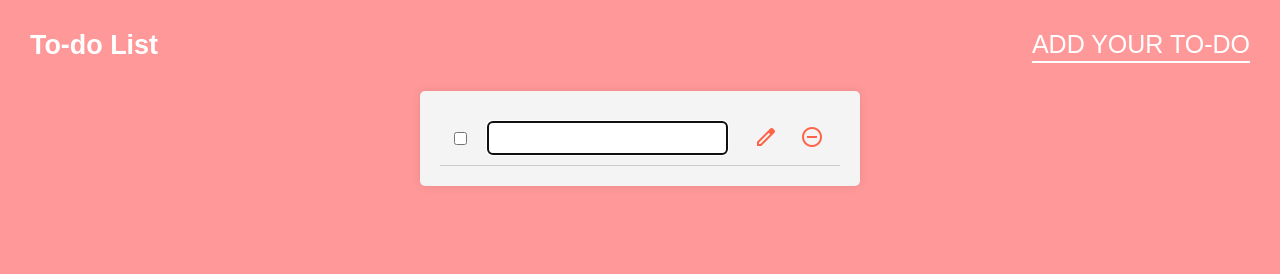
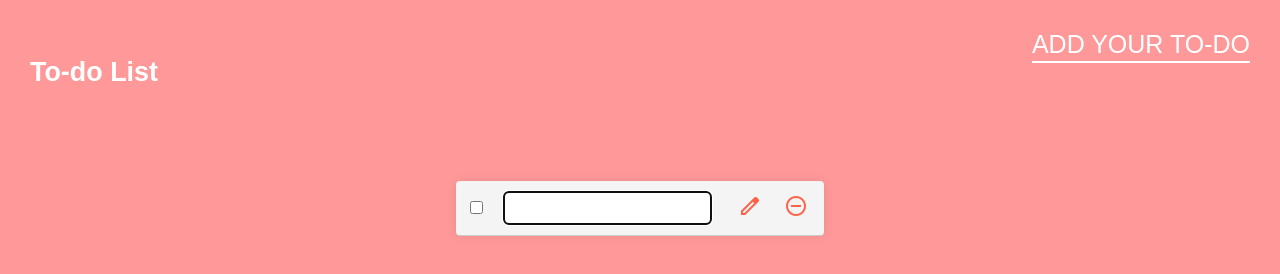
Before and after one commit to HyejungNa/to-do-list-ver2, a plain HTML site: page index.html in a window 1280 px wide. Both pictures are taken after a click on the element "ADD YOUR TO-DO". Drawn offline with nearby package versions, Linux system fonts and the light colour scheme.

Commit message:
second commit

```diff
--- a/script.js
+++ b/script.js
@@ -54,6 +54,10 @@ function createToDoElement(item) {
     saveToDos();
   });
 
+  inputEl.addEventListener("blur", () => {
+    inputEl.setAttribute("disabled", true);
+  });
+
   const actionsEl = document.createElement("div");
   actionsEl.classList.add("actions");
 
--- a/style.css
+++ b/style.css
@@ -1,11 +1,5 @@
 /* Reset default margin and padding */
-body,
-ul,
-li,
-h1,
-h2,
-h3,
-p {
+body {
   margin: 0;
   padding: 0;
   font-family: Arial, Helvetica, sans-serif;
@@ -42,14 +36,11 @@ header {
   transition: all 0.3 ease-in-out;
 }
 
-/* Basic styling for the todo list */
 .todo-list {
   max-width: 400px;
   margin: 0 auto;
   padding: 20px;
-  background-color: #f4f4f4;
   border-radius: 5px;
-  box-shadow: 0px 0px 10px rgba(0, 0, 0, 0.1);
 }
 
 .item {
@@ -57,6 +48,10 @@ header {
   align-items: center;
   padding: 10px;
   border-bottom: 1px solid #ccc;
+  background-color: #f4f4f4;
+  box-shadow: 0px 0px 10px rgba(0, 0, 0, 0.1);
+  border-radius: 4px;
+  margin: 16px;
 }
 
 .complete {
```
